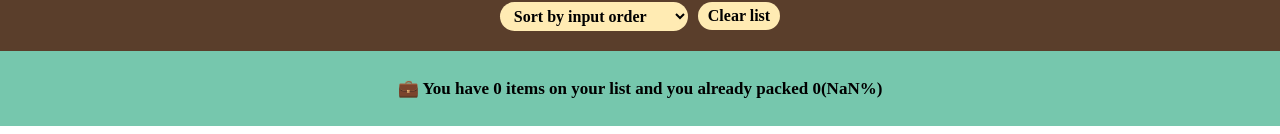
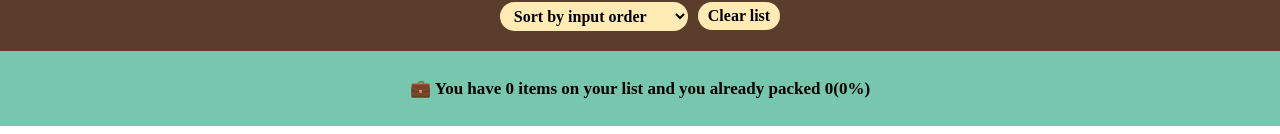
Before and after one commit to Atanu40/Travel-Todo-list, a React (Vite) app in the folder vite-project/: page / in a window 1280 px wide. Shown: the part 663-797 px from the top of the page. Built offline with nearby package versions, Linux system fonts and the light colour scheme.

Commit message:
issue fix

```diff
--- a/vite-project/src/Footerstates/Footer.jsx
+++ b/vite-project/src/Footerstates/Footer.jsx
@@ -5,12 +5,13 @@ function Footer(props) {
   let count = 0;
   const { item } = props;
   let total = item.length;
-  item.map((items,index) =>  items.packed ? count++ : count );
+  item.map((items,index) => items.packed ? count++ : count );
   let percentage = (count/total)*100;
+  console.log(percentage);
   return (
     <div className='footer-content'>
       {
-        percentage === 100 ? <p className='footer-paragraph'>🎉 Congrats! You are ready to go!</p> :  <p className='footer-paragraph'>💼 You have {total} items on your list and you already packed {count}({percentage}%)</p>
+        percentage === 100 ? <p className='footer-paragraph'>🎉 Congrats! You are ready to go!</p> :  <p className='footer-paragraph'>💼 You have {total} items on your list and you already packed {count}({ item.length === 0 ? 0 : percentage}%)</p>
       }
 
     </div>
```
